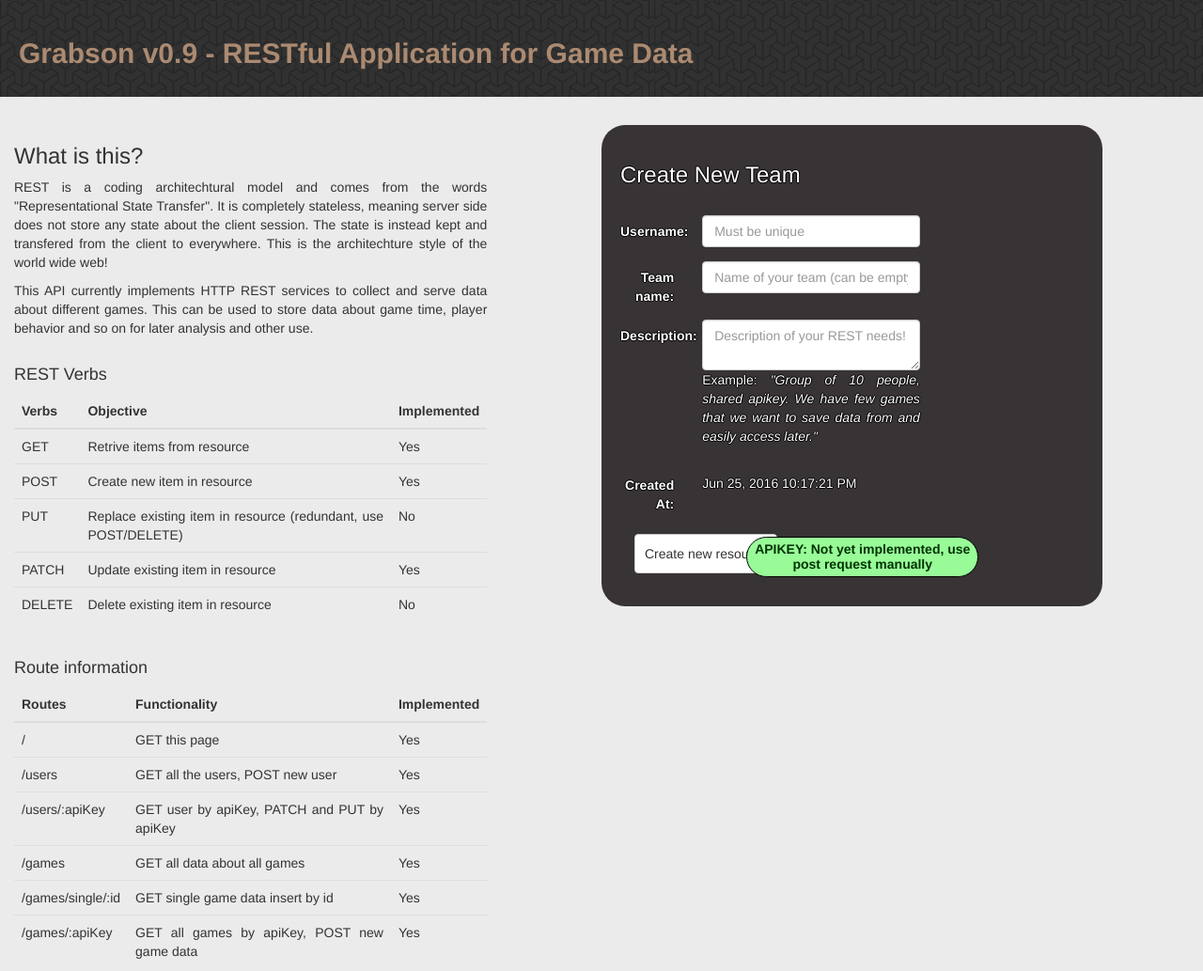
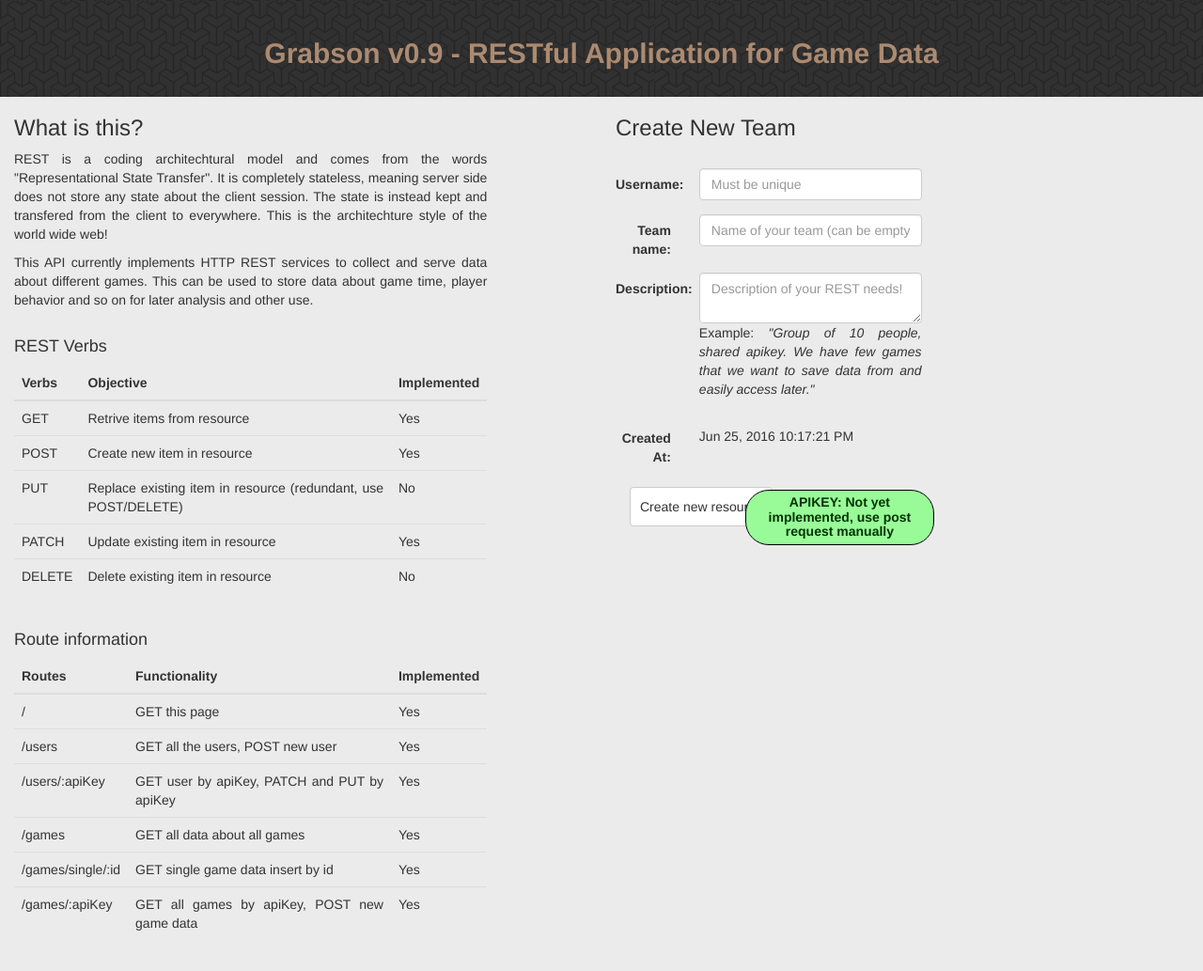
Before and after one commit to Ankk4/grabson, a website: page public/index.html in a window 1280 px wide. Shown: the whole page at 94% size. Drawn offline with nearby package versions, Linux system fonts and the light colour scheme; files that its build step writes are made by us from their sources; files whose address does not match are found by name.

Commit message:
frontend buggery

```diff
--- a/public/css/my.css
+++ b/public/css/my.css
@@ -1,6 +1,9 @@
 body, html {
 	background-color: #EBEBEC;
 	font-family: "HelveticaNeue-Light", "Helvetica Neue Light", "Helvetica Neue", Helvetica, Arial, "Lucida Grande", sans-serif;
+}
+h4 {
+	padding-top: +20px;
 }
 
 .text-justify {
@@ -10,20 +13,15 @@ body, html {
 .text-center {
 	text-align: center;
 }
+#jumbo {
 
-h4 {
-	padding-top: +20px;
-}
-
-.jumbotron {
-    background-image: url(../img/jumbo_bg.jpg);
-}
-
-#jumbo {
-  padding: 20px;
-  background-color: #383334;
-  width: 100%;
-  color: #AB8A71;
+	margin-bottom: 0px;
+	padding         : 20px;
+	background-color: #383334;
+	width           : 100%;
+	color           : #AB8A71;
+	background-image: url(../img/jumbo_bg.jpg);
+	text-align      : center;
 }
 
 #jumbo h2 {
@@ -37,16 +35,8 @@ h4 {
 #form-content input, textarea{
 }
 
-#content-right {
-	padding:20px;
-	background-color: #383334;
-	border-radius: 25px;
-	color:white;
-	text-shadow: -1px 0 black, 0 1px black, 1px 0 black, 0 -1px black;
-
-}
-
 #apikey {
+	width: 40%;
 	font-weight: bold;
 	background-color: #98fb98;
 	padding: 5px;
@@ -55,10 +45,18 @@ h4 {
 	text-align: center;
 	color: #003300;
 	text-shadow: none;
-
 }
 
 #date {
 	font-weight: normal;
 	padding-top: 5px;
 }
+
+.navbar-nav {
+	width: 100%;
+	text-align: center;
+}
+.navbar-nav li {
+  float: none;
+  display: inline-block;
+}
--- a/public/index.html
+++ b/public/index.html
@@ -11,13 +11,10 @@
 </head>
 <body ng-controller="RestCtrl">
 
-  <!-- Header -->
-  <div class="jumbotron" id="jumbo">
-      <h2>Grabson v0.9 - RESTful Application for Game Data</h2>
-  </div>
+  <div class="jumbotron" id="jumbo"> <h2>Grabson v0.9 - RESTful Application for Game Data</h2> </div>
 
 	<!-- Main Content -->
-	<div class="container-fluid page-wrapper col-lg-12 col-md-12 col-sm-12 col-xs-12">
+  <div class="container-fluid page-wrapper col-lg-12 col-md-12 col-sm-12 col-xs-12">
     <!-- First row -->
     <div class="row">
       <!-- Content - left -->
@@ -103,18 +100,19 @@
 
             <!-- Submit -->
             <div class="form-group col-lg-4 col-md-4 col-sm-4">
-              <div class="control-label col-lg-2 col-md-2 col-sm-2 col-xs-12">
+              <div class="control-label col-lg-12 col-md-12 col-sm-2 col-xs-12">
                 <input type="submit" class="btn btn-default" value="Create new resource" style="padding:10px;">
               </div>
             </div>
 
             <div>
-              <h5 class="col-lg-6 col-md-6 col-sm-6" id="apikey">APIKEY: Not yet implemented, use post request manually</h5>
+              <h5 class="col-lg-12 col-md-12 col-sm-12" id="apikey">APIKEY: Not yet implemented, use post request manually</h5>
             </div>
-
           </form>
         </div>
+
       </div>
+
     </div>
   </div>
 
```
